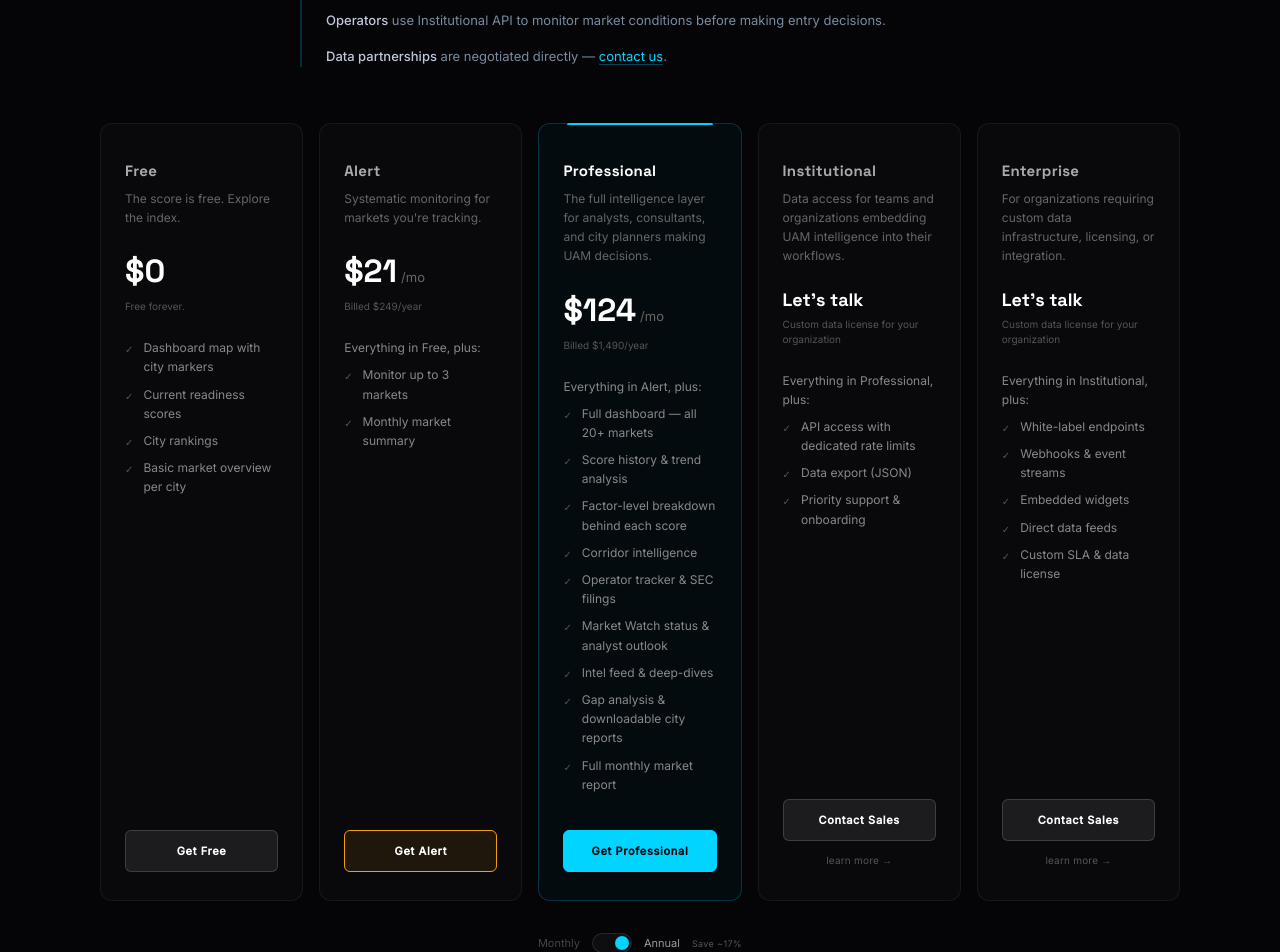
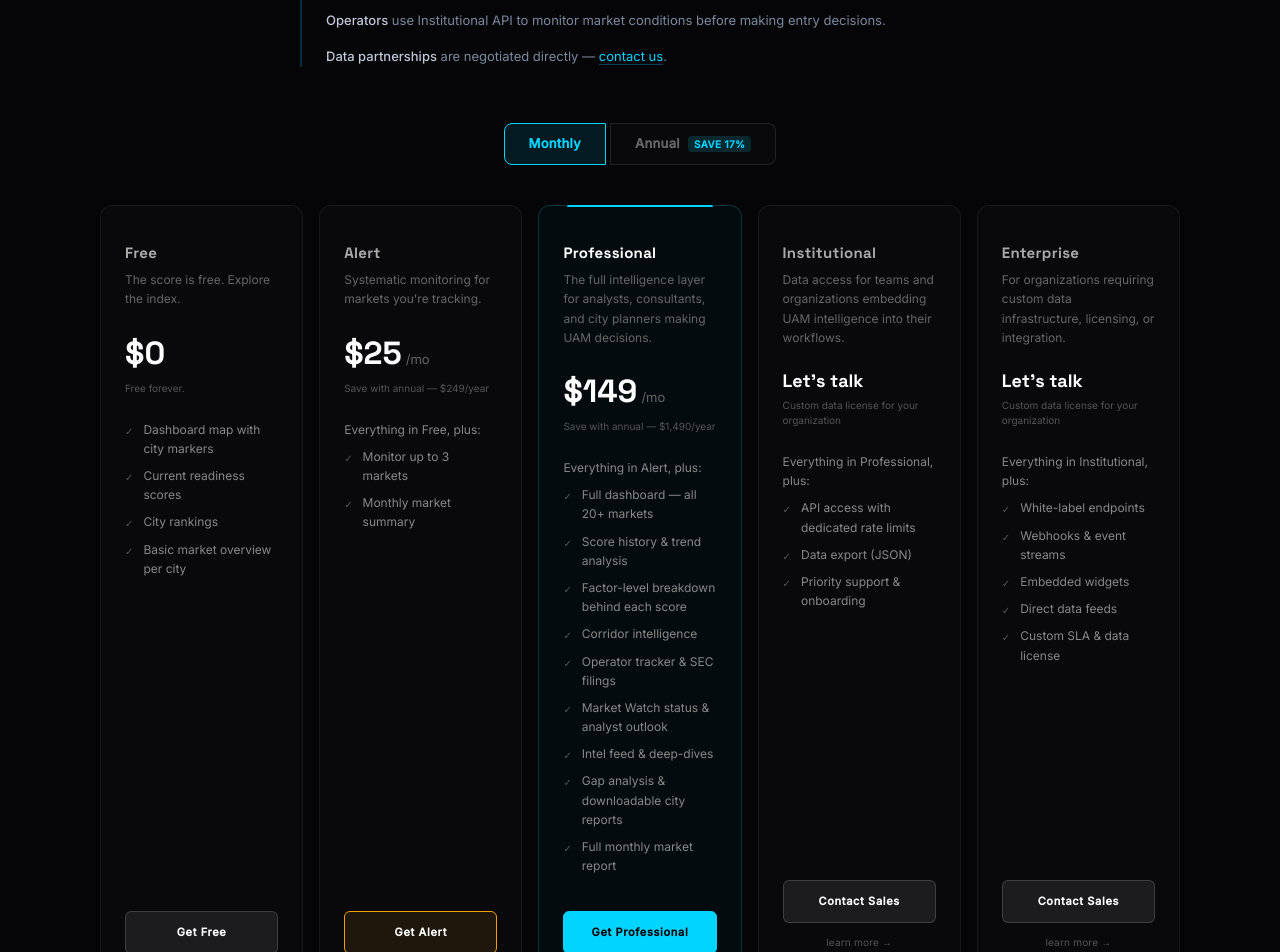
Before and after one commit to Xdrum1/airgrid, a Next.js app: page /pricing in a window 1280 px wide. Shown: the part 460-1412 px from the top of the page. Built offline with nearby package versions, Linux system fonts and the light colour scheme; no server answers.

Commit message:
Default billing to monthly and replace toggle with prominent tab buttons
Moved billing interval selector above tier cards with clear tab-style
buttons. Monthly is now the default to avoid unexpected annual charges.
Annual option shows a "SAVE 17%" badge.

```diff
--- a/src/components/PricingTiers.tsx
+++ b/src/components/PricingTiers.tsx
@@ -116,7 +116,7 @@ const TIERS: Tier[] = [
 // -------------------------------------------------------
 
 export default function PricingTiers() {
-  const [interval, setInterval] = useState<Interval>("annual");
+  const [interval, setInterval] = useState<Interval>("monthly");
   const [loadingTier, setLoadingTier] = useState<string | null>(null);
   const [checkoutTier, setCheckoutTier] = useState<Tier | null>(null);
   const { data: session, status } = useSession();
@@ -212,6 +212,77 @@ export default function PricingTiers() {
         .pricing-secondary { transition: color 0.2s; }
         .pricing-secondary:hover { color: #00d4ff !important; }
       `}</style>
+
+      {/* Billing toggle — prominent above cards */}
+      <div
+        style={{
+          display: "flex",
+          justifyContent: "center",
+          alignItems: "center",
+          gap: 4,
+          marginBottom: 40,
+        }}
+      >
+        <button
+          onClick={() => setInterval("monthly")}
+          style={{
+            padding: "10px 24px",
+            borderRadius: "8px 0 0 8px",
+            fontSize: 13,
+            fontWeight: 600,
+            fontFamily: "'Inter', sans-serif",
+            letterSpacing: "0.02em",
+            cursor: "pointer",
+            border: interval === "monthly"
+              ? "1px solid #00d4ff"
+              : "1px solid rgba(255,255,255,0.1)",
+            background: interval === "monthly"
+              ? "rgba(0,212,255,0.1)"
+              : "rgba(255,255,255,0.02)",
+            color: interval === "monthly" ? "#00d4ff" : "#666",
+            transition: "all 0.2s",
+          }}
+        >
+          Monthly
+        </button>
+        <button
+          onClick={() => setInterval("annual")}
+          style={{
+            padding: "10px 24px",
+            borderRadius: "0 8px 8px 0",
+            fontSize: 13,
+            fontWeight: 600,
+            fontFamily: "'Inter', sans-serif",
+            letterSpacing: "0.02em",
+            cursor: "pointer",
+            border: interval === "annual"
+              ? "1px solid #00d4ff"
+              : "1px solid rgba(255,255,255,0.1)",
+            background: interval === "annual"
+              ? "rgba(0,212,255,0.1)"
+              : "rgba(255,255,255,0.02)",
+            color: interval === "annual" ? "#00d4ff" : "#666",
+            transition: "all 0.2s",
+          }}
+        >
+          Annual
+          <span
+            style={{
+              marginLeft: 8,
+              fontSize: 10,
+              fontWeight: 700,
+              color: interval === "annual" ? "#050508" : "#00d4ff",
+              background: interval === "annual" ? "#00d4ff" : "rgba(0,212,255,0.15)",
+              padding: "2px 6px",
+              borderRadius: 4,
+              letterSpacing: "0.04em",
+            }}
+          >
+            SAVE 17%
+          </span>
+        </button>
+      </div>
+
       {/* Tier cards */}
       <div
         className="pricing-grid"
@@ -429,55 +500,6 @@ export default function PricingTiers() {
         ))}
       </div>
 
-      {/* Billing toggle — de-emphasized below cards */}
-      <div
-        style={{
-          display: "flex",
-          justifyContent: "center",
-          alignItems: "center",
-          gap: 12,
-          marginTop: 32,
-        }}
-      >
-        <span style={{ fontSize: 11, color: interval === "monthly" ? "#999" : "#444" }}>
-          Monthly
-        </span>
-        <button
-          onClick={() => setInterval((v) => (v === "monthly" ? "annual" : "monthly"))}
-          style={{
-            width: 40,
-            height: 20,
-            borderRadius: 10,
-            border: "1px solid rgba(255,255,255,0.1)",
-            background: "rgba(255,255,255,0.04)",
-            cursor: "pointer",
-            position: "relative",
-            transition: "background 0.2s",
-            padding: 0,
-          }}
-        >
-          <div
-            style={{
-              width: 14,
-              height: 14,
-              borderRadius: "50%",
-              background: interval === "annual" ? "#00d4ff" : "#555",
-              position: "absolute",
-              top: 2,
-              left: interval === "annual" ? 22 : 2,
-              transition: "left 0.2s, background 0.2s",
-            }}
-          />
-        </button>
-        <span style={{ fontSize: 11, color: interval === "annual" ? "#999" : "#444" }}>
-          Annual
-        </span>
-        {interval === "annual" && (
-          <span style={{ fontSize: 9, color: "#555", letterSpacing: "0.04em" }}>
-            Save ~17%
-          </span>
-        )}
-      </div>
 
       {checkoutTier && session?.user?.email && (
         <PreCheckoutModal
```
